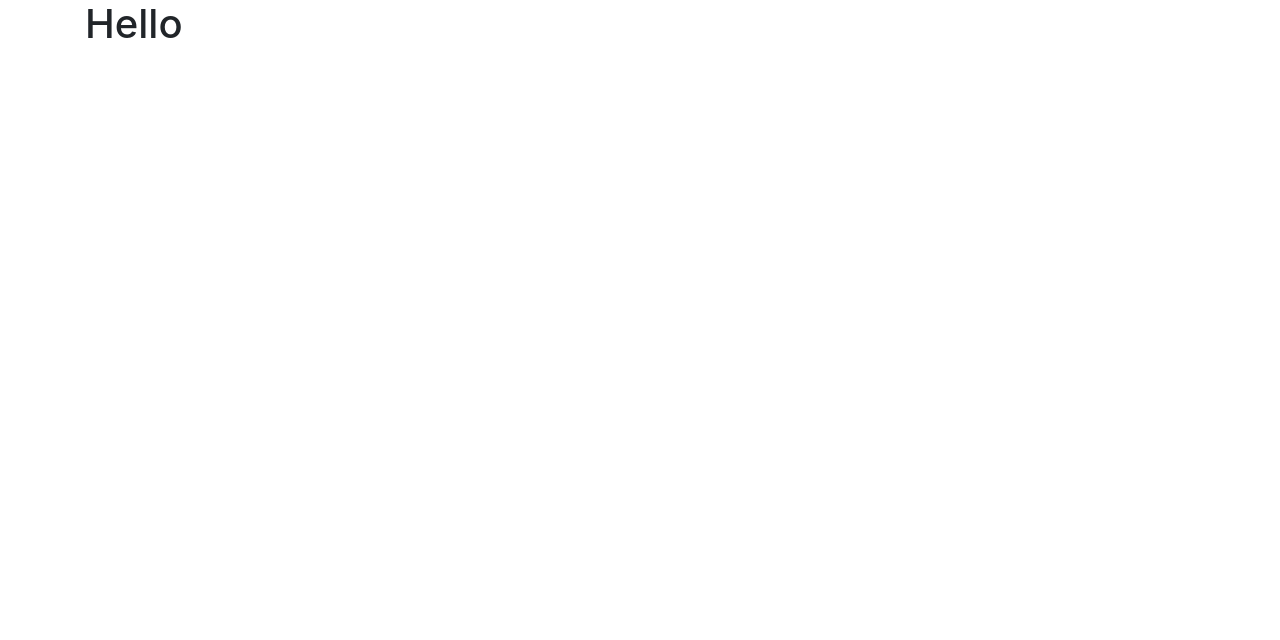
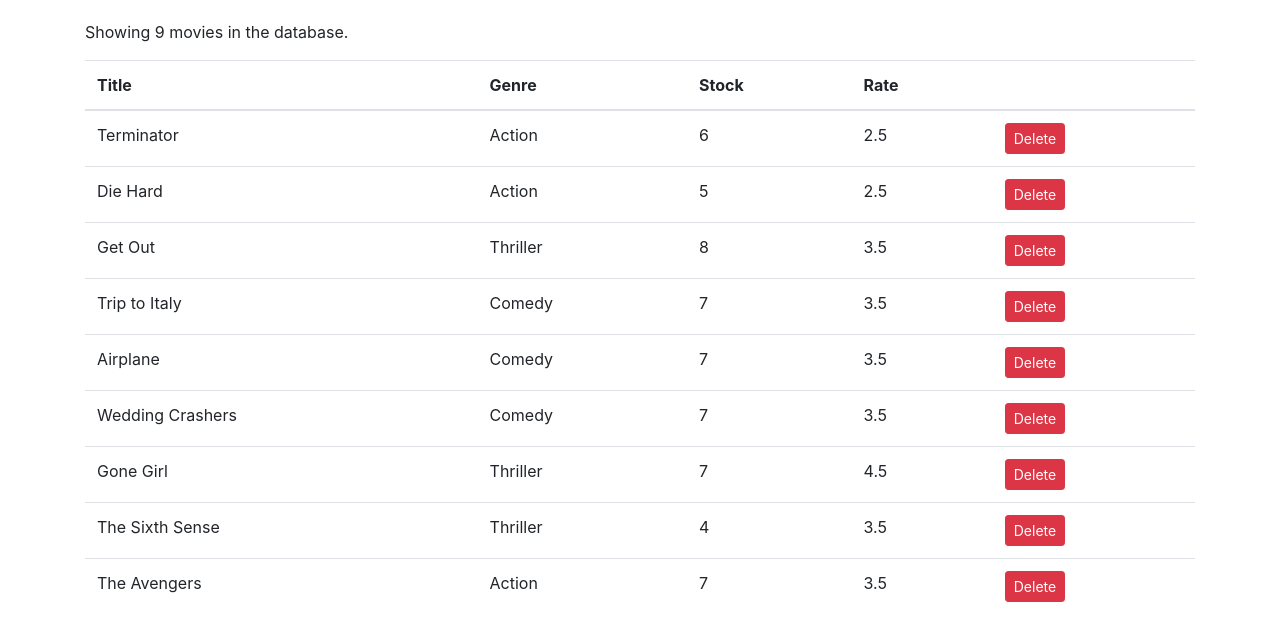
Before and after one commit to isapina/Vidly, a React (Create React App) app in the folder client/: page / in a window 1280 px wide. Shown: the top 640 px of the page. Built offline with nearby package versions, Linux system fonts and the light colour scheme.

Commit message:
Created Components, Movie, MovieTable and MovieTableItem, and delete function to delete specific movie

```diff
--- a/client/package.json
+++ b/client/package.json
@@ -5,6 +5,7 @@
   "dependencies": {
     "bootstrap": "^4.1.1",
     "font-awesome": "^4.7.0",
+    "lodash": "^4.17.11",
     "react": "^16.5.2",
     "react-dom": "^16.5.2",
     "react-scripts": "2.0.4"
--- a/client/src/App.js
+++ b/client/src/App.js
@@ -1,12 +1,13 @@
 import React, { Component } from 'react';
 import './App.css';
+import Movies from './components/Movies';
 
 class App extends Component {
   render() {
     return (
       <main className="container">
         <div className="starter-template">
-          <h1>Hello</h1>
+          <Movies />
         </div>
       </main >
     );
--- /dev/null
+++ b/client/src/components/MovieTable.js
@@ -0,0 +1,26 @@
+import _ from 'lodash';
+import React from 'react';
+
+import MovieTableItem from './MovieTableItem';
+
+const MovieTable = ({ movies, handleDelete }) => {
+  const movieList = _.map(movies, movie => <MovieTableItem key={movie._id} movie={movie} handleDelete={handleDelete} />);
+  return (
+    <table className="table">
+      <thead>
+        <tr>
+          <th scope="col">Title</th>
+          <th scope="col">Genre</th>
+          <th scope="col">Stock</th>
+          <th scope="col">Rate</th>
+          <th scope="col"></th>
+        </tr>
+      </thead>
+      <tbody>
+        {movieList}
+      </tbody>
+    </table>
+  );
+};
+
+export default MovieTable;
--- /dev/null
+++ b/client/src/components/MovieTableItem.js
@@ -0,0 +1,22 @@
+import React from 'react';
+
+const MovieTableItem = ({ movie, handleDelete }) => {
+  return (
+    <tr key={movie._id}>
+      <td>{movie.title}</td>
+      <td>{movie.genre.name}</td>
+      <td>{movie.numberInStock}</td>
+      <td>{movie.dailyRentalRate}</td>
+      <td>
+        <input
+          type="button"
+          className="btn btn-danger btn-sm"
+          value="Delete"
+          onClick={() => handleDelete(movie)}
+        />
+      </td>
+    </tr>
+  );
+};
+
+export default MovieTableItem;
--- /dev/null
+++ b/client/src/components/Movies.js
@@ -0,0 +1,33 @@
+import _ from 'lodash';
+import React, { Component, Fragment } from 'react';
+
+import { getMovies } from '../services/fakeMovieService';
+import MovieTable from './MovieTable';
+
+class Movies extends Component {
+  state = {
+    movies: getMovies()
+  }
+
+  handleDelete = (movie) => {
+    const movies = _.filter(this.state.movies, m => m._id !== movie._id);
+
+    this.setState({ movies });
+  }
+
+
+  render() {
+    const { movies } = this.state;
+    if (movies.length === 0)
+      return <p>There are no movies in the database.</p>
+
+    return (
+      <Fragment>
+        <p>Showing {movies.length} movies in the database.</p>
+        <MovieTable movies={movies} handleDelete={this.handleDelete} />
+      </Fragment>
+    );
+  }
+};
+
+export default Movies;
--- a/client/src/index.css
+++ b/client/src/index.css
@@ -1,14 +1,11 @@
 body {
   margin: 0;
-  padding: 0;
-  font-family: -apple-system, BlinkMacSystemFont, "Segoe UI", "Roboto", "Oxygen",
-    "Ubuntu", "Cantarell", "Fira Sans", "Droid Sans", "Helvetica Neue",
-    sans-serif;
+  padding: 20px 0 0 0;
+  font-family: -apple-system, BlinkMacSystemFont, "Segoe UI", "Roboto", "Oxygen", "Ubuntu", "Cantarell", "Fira Sans", "Droid Sans", "Helvetica Neue", sans-serif;
   -webkit-font-smoothing: antialiased;
   -moz-osx-font-smoothing: grayscale;
 }
 
 code {
-  font-family: source-code-pro, Menlo, Monaco, Consolas, "Courier New",
-    monospace;
+  font-family: source-code-pro, Menlo, Monaco, Consolas, "Courier New", monospace;
 }
```
